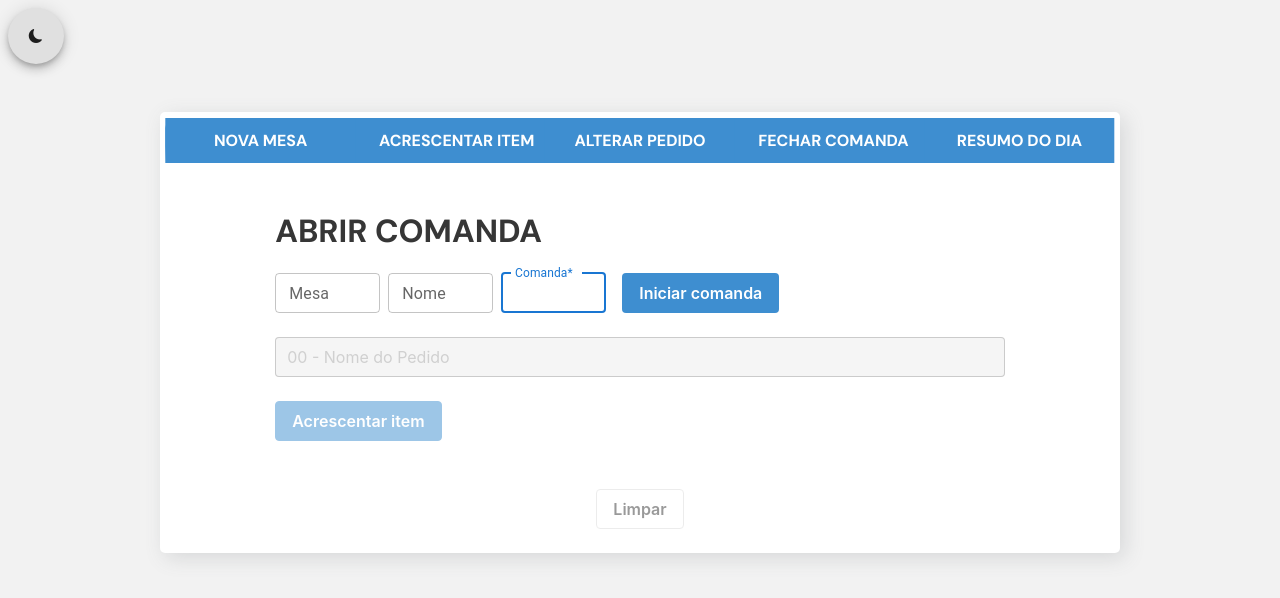
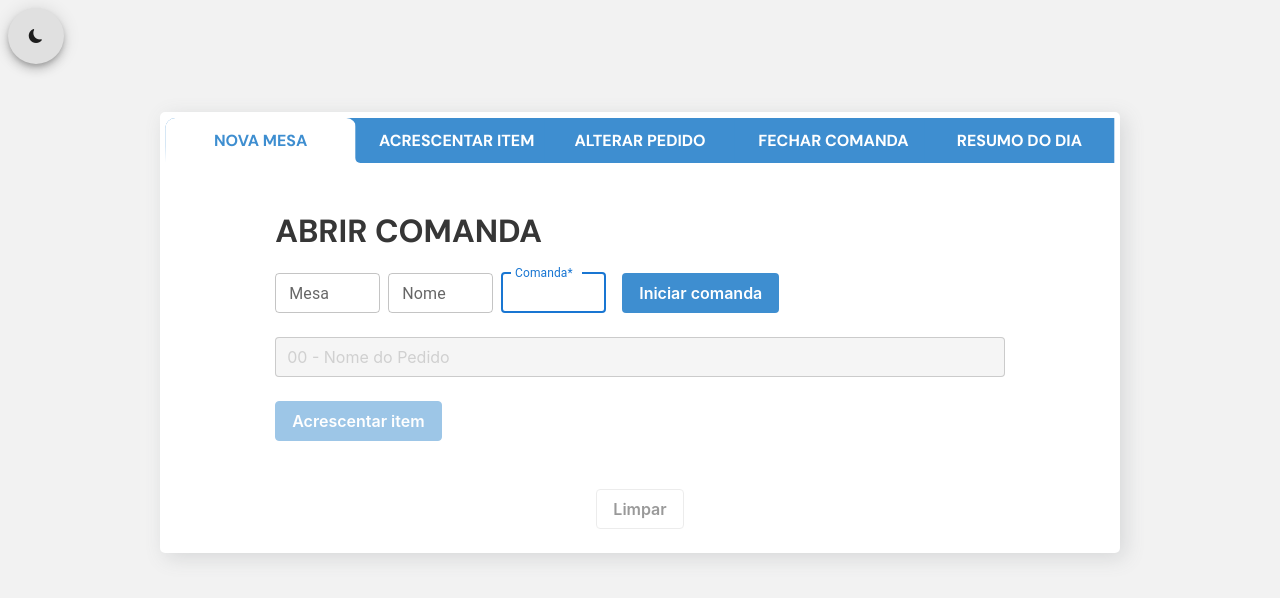
Before and after one commit to mateuslcsilva/salesmanagement, a React (Vite) app in the folder pdv/: page /newsalescreen in a window 1280 px wide. Shown: the top 598 px of the page. Built offline with nearby package versions, Linux system fonts and the light colour scheme; a web font is replaced by a local one.

Commit message:
ReactRouter improvements

```diff
--- a/pdv/src/Routes/NavBarButtons/NavBarButtons.tsx
+++ b/pdv/src/Routes/NavBarButtons/NavBarButtons.tsx
@@ -5,7 +5,7 @@ import Button from '../../components/Button/Button'
 
 const NavBarButtons = () => {
 
-    const [isActive, setIsActive] = useState(0)
+    const [isActive, setIsActive] = useState(1)
 
     return (
    <>
--- a/pdv/src/main.tsx
+++ b/pdv/src/main.tsx
@@ -4,6 +4,7 @@ import {
   BrowserRouter,
   Routes,
   Route,
+  Navigate,
 } from "react-router-dom";
 import NewSaleScreen from './Routes/NewSaleScreen/NewSaleScreen'
 import AddSaleScreen from './Routes/AddSaleScreen/AddSaleScreen';
@@ -18,6 +19,7 @@ ReactDOM.createRoot(document.getElementById('root') as HTMLElement).render(
   <React.StrictMode>
     <BrowserRouter >
       <Routes>
+        <Route path='/' element={<Navigate to='/newsalescreen' replace={true}/>}></Route>
         <Route path='/' element={<App />}>
           <Route path='/newsalescreen' element={<NewSaleScreen />}></Route>
           <Route path='/addsalescreen' element={<AddSaleScreen />}></Route>
```
Also changed, not shown: 1 other file (tests, documents, lock files or other folders).
